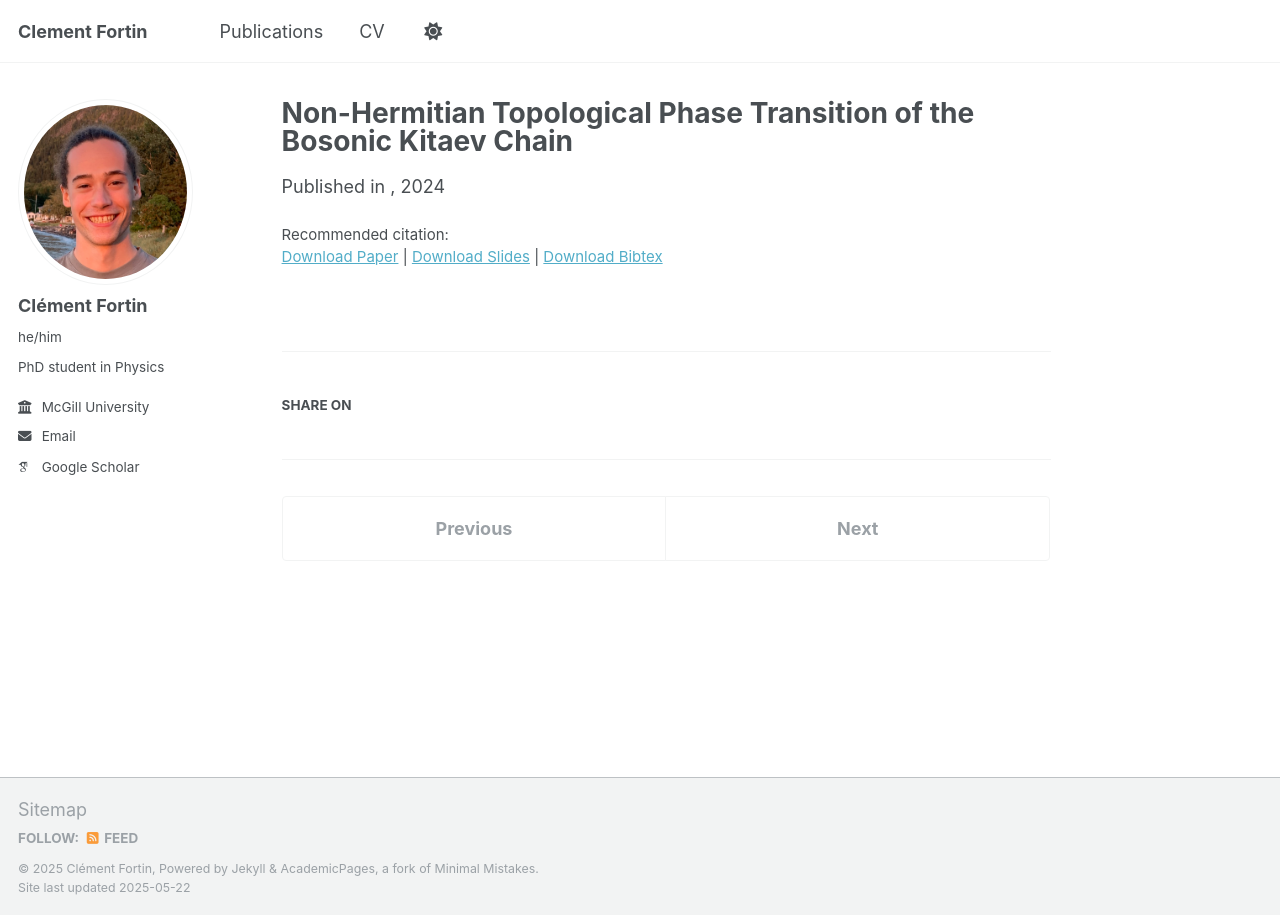
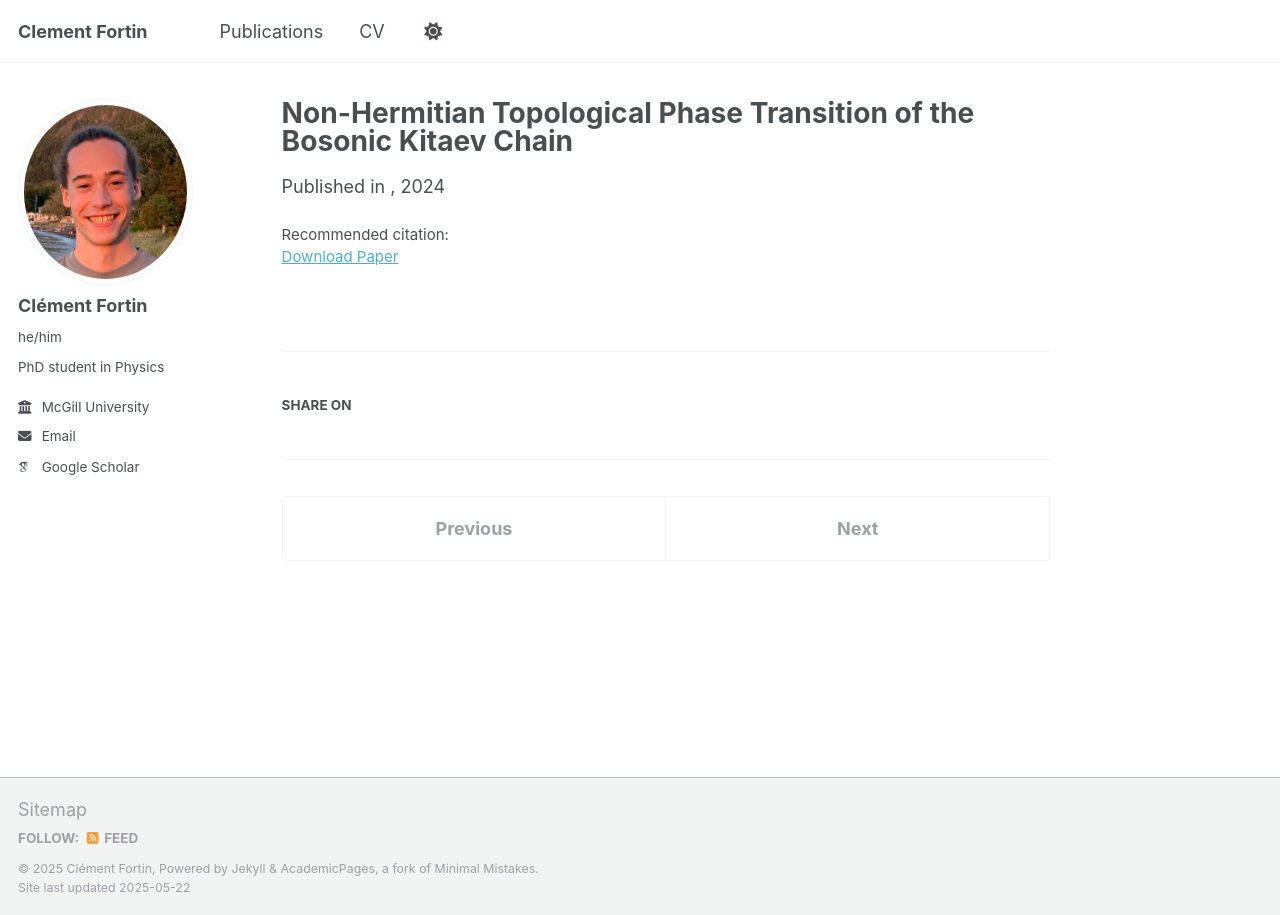
Before and after one commit to ClementFortin/ClementFortin.github.io, a Jekyll site: the page built from _publications/2024-12-12.md, in a window 1280 px wide. Built offline with Jekyll 4.4.1, drawn with Linux system fonts in a browser that asks for light colours; some web fonts are replaced; some of the changed lines change nothing that is shown.

Commit message:
Update 2024-12-12.md

```diff
--- a/_publications/2024-12-12.md
+++ b/_publications/2024-12-12.md
@@ -1,13 +1,11 @@
 ---
 title: "Non-Hermitian Topological Phase Transition of the Bosonic Kitaev Chain"
-collection: prepints
-category: manuscripts
+collection: publications
+category: preprints
 permalink: /publication/2024-12-12
 excerpt: 'Clement Fortin, Kai Wang and Tami Pereg-Barnea, <em>arXiv</em> preprint'
 date: 2024-12-12
 venue: ''
-slidesurl: ''
 paperurl: 'https://arxiv.org/pdf/2412.09744'
-bibtexurl: ''
 citation: ''
 ---
```
